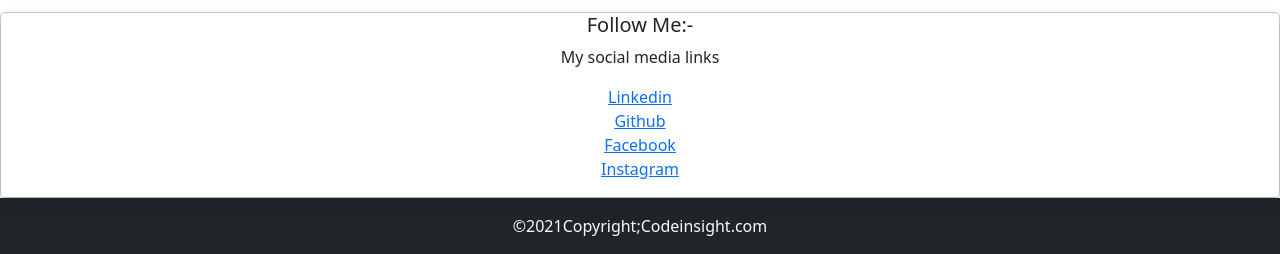
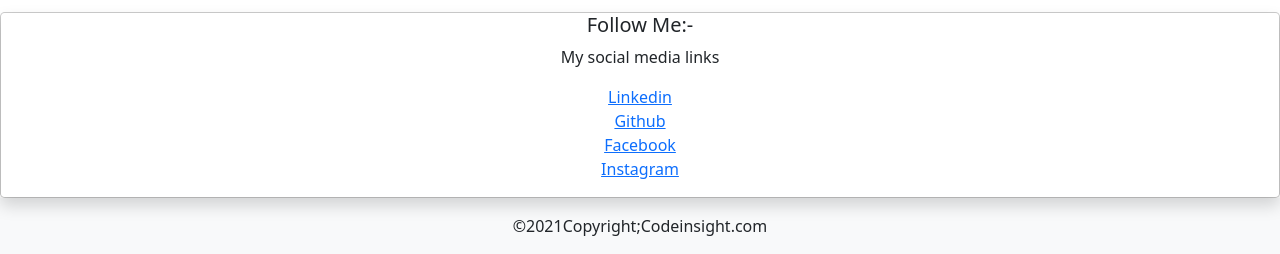
Before and after one commit to Manokamnasingh1/codeinsight21, a Django app: a page that uses templates/base.html in a window 1280 px wide. Shown: the part 952-1206 px from the top of the page. Run offline with Django 3.2, Linux system fonts and the light colour scheme; data comes from the database, SQL or seed files in the repository.

Commit message:
Update base.html

```diff
--- a/templates/base.html
+++ b/templates/base.html
@@ -211,7 +211,7 @@
                 <div class="social-icones" style="user-select: auto;">
                     <ul class="list-inline" style="user-select: auto;">
                         <li style="user-select: auto;">
-                            <a target="_blank" href="#" style="user-select: auto;">
+                            <a target="_blank" href="https://www.linkedin.com/in/manokamna-singh-b25017213" style="user-select: auto;">
                                 <i class="fab fa-linkedin" style="user-select: auto;"></i>Linkedin</a>
                         </li>
                         <li style="user-select: auto;">
@@ -230,7 +230,7 @@
                 </div>
             </div>
     </div>
-    <footer class="text-center py-3 text-light bg-dark">&copy2021Copyright;Codeinsight.com</footer>
+    <footer class="text-center py-3 text-dark bg-light">&copy2021Copyright;Codeinsight.com</footer>
     <!-- Optional JavaScript; choose one of the two! -->
 
     <!-- Option 1: Bootstrap Bundle with Popper -->
```
